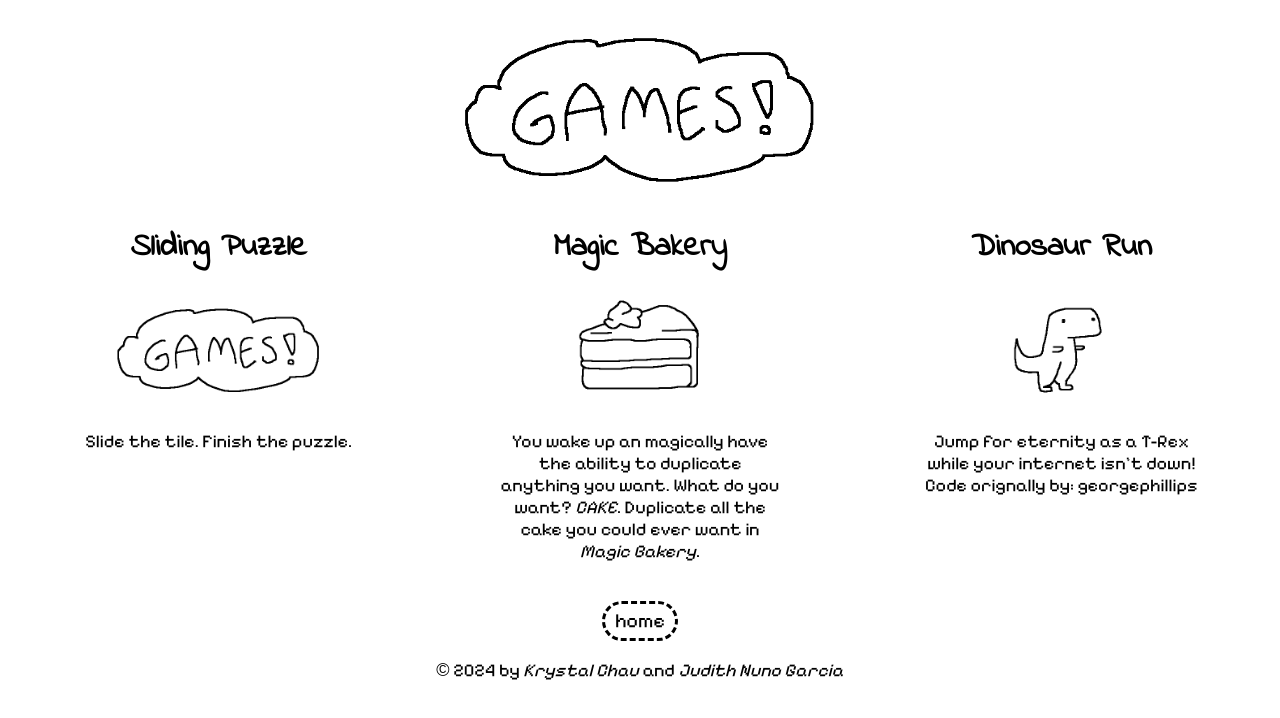
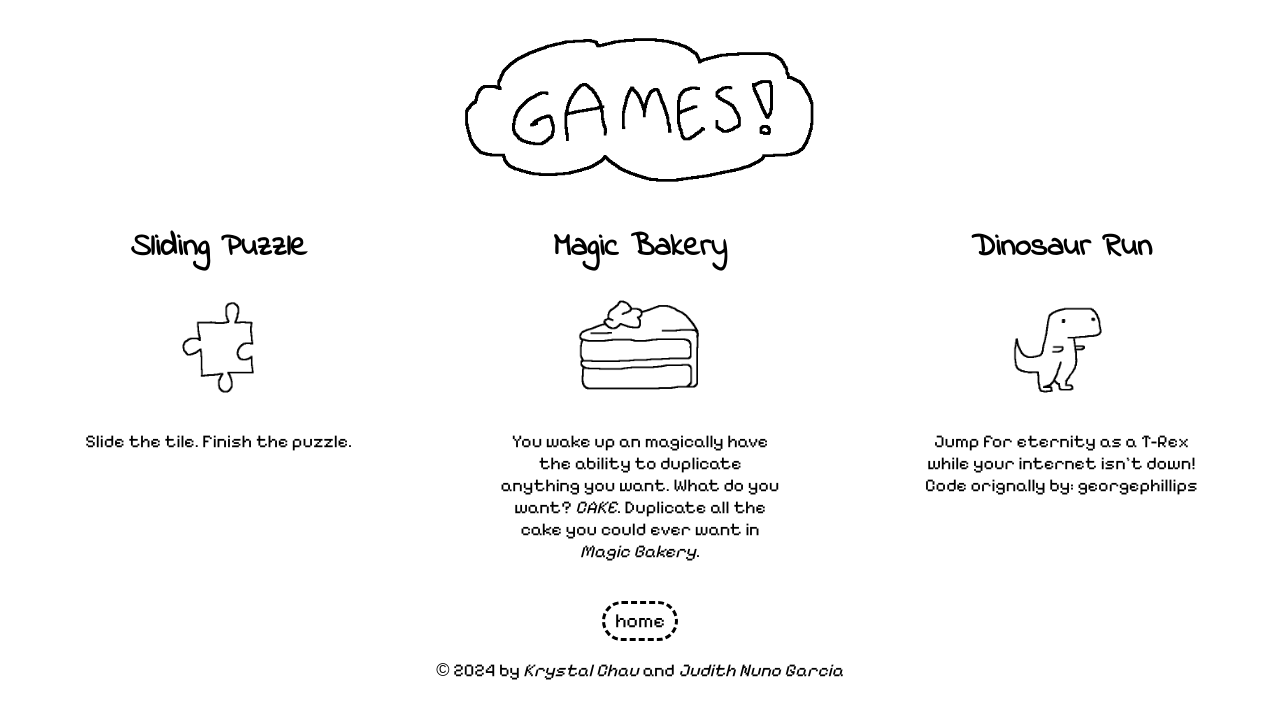
Before and after one commit to krystalchau/Game-Arcade-Website, a plain HTML site: page home.html in a window 1280 px wide. Drawn offline with Linux system fonts and the light colour scheme.

Commit message:
Added Game 0 Logo

```diff
--- a/home.html
+++ b/home.html
@@ -25,7 +25,7 @@
             <div>
                 <a href="home.html">
                     <h1>Sliding Puzzle</h1>
-                    <img src="./Assets/Site Title - 0.png" alt="games!" title="games!">
+                    <img src="./Assets/Game Logo 0.png" alt="games!" title="games!">
                 </a>
                 <p> Slide the tile. Finish the puzzle. </p>
             </div>
```
Also changed, not shown: Assets/Game Logo 0.png (added).
